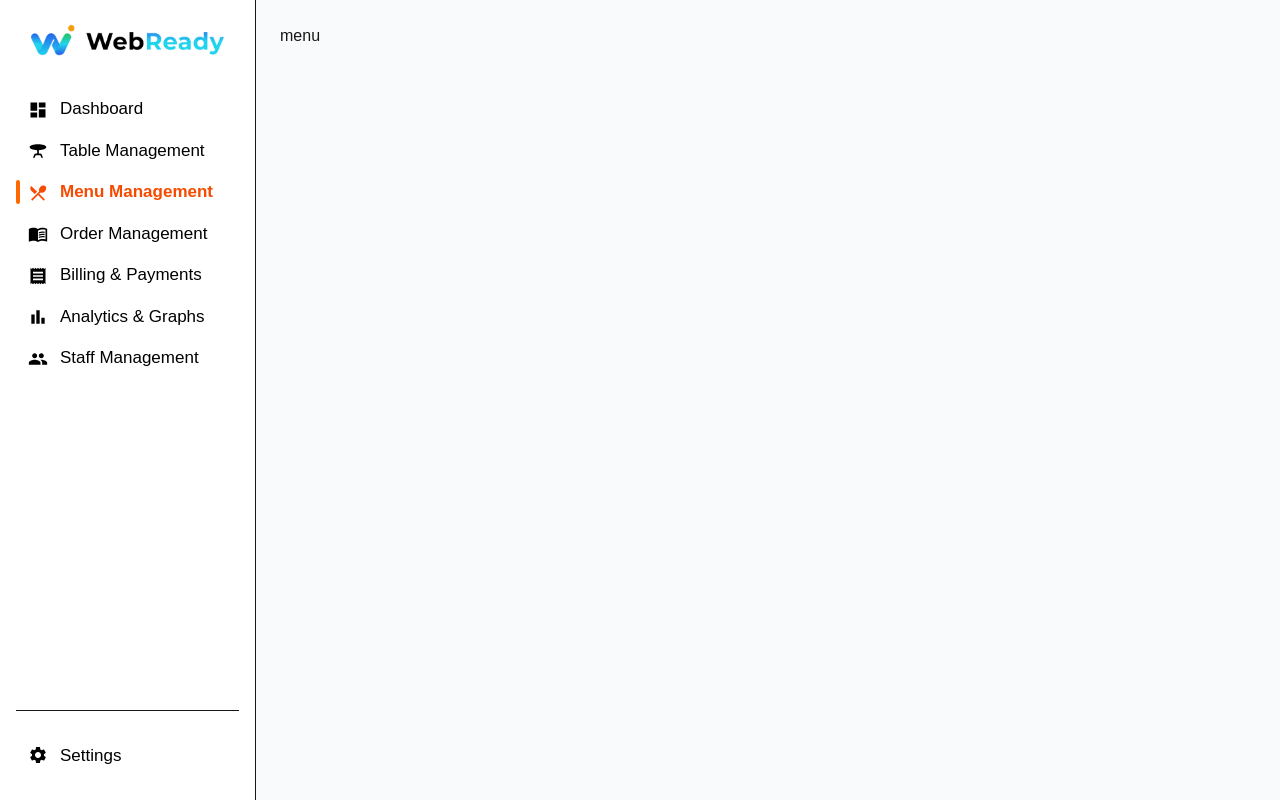
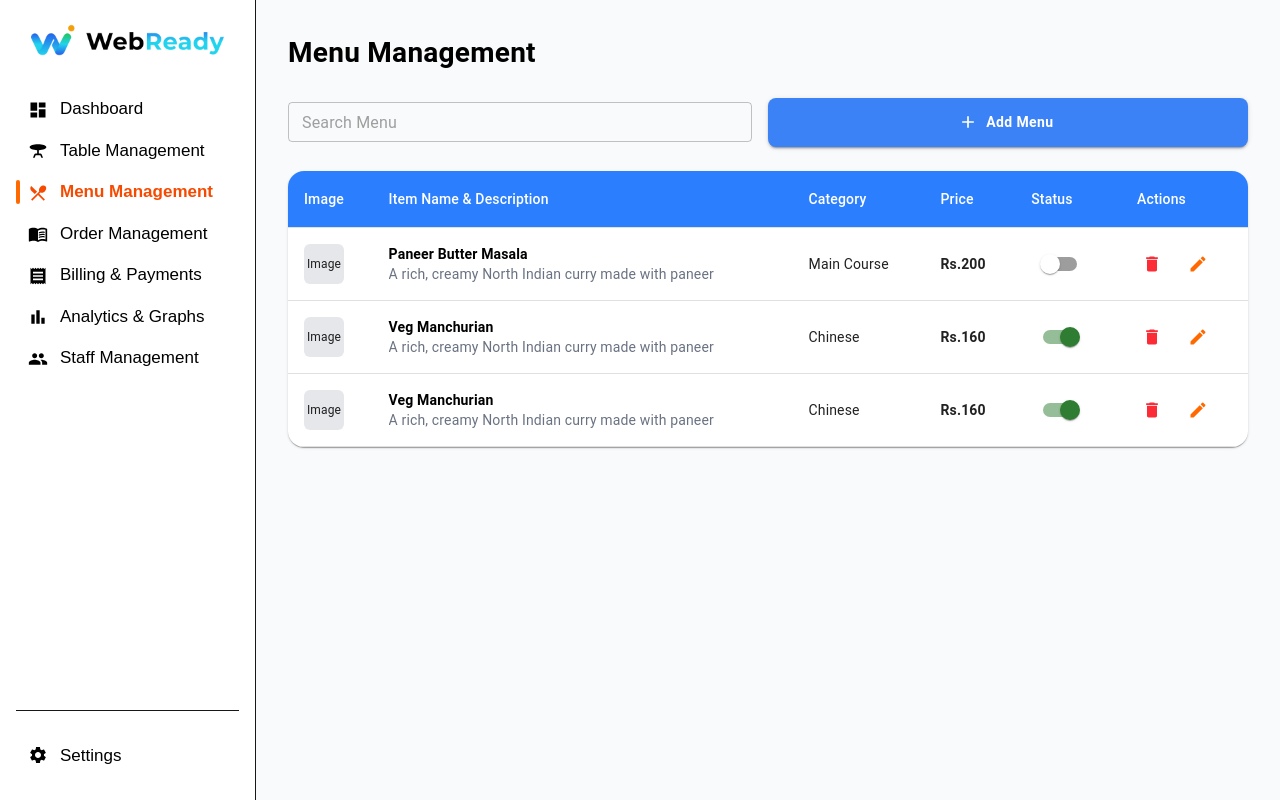
Before and after one commit to parthj712/Bills, a Next.js app: page /admin/menu in a window 1280 px wide. Built offline with nearby package versions, Linux system fonts and the light colour scheme; no server answers.

Commit message:
add menu table

```diff
--- /dev/null
+++ b/src/Componenets/AdminScreens/AdminMenuManagement/MenuManagement.jsx
@@ -0,0 +1,165 @@
+"use client";
+
+import {
+    Box,
+    Typography,
+    Table,
+    TableBody,
+    TableCell,
+    TableContainer,
+    TableHead,
+    TableRow,
+    Paper,
+    Switch,
+    IconButton,
+    TextField,
+    Tooltip,
+} from "@mui/material";
+
+import { Edit, Delete, Add } from "@mui/icons-material";
+import AppButton from "@/Componenets/CommonComponents/AppButton";
+
+
+const menuItems = [
+    {
+        id: 1,
+        name: "Paneer Butter Masala",
+        description: "A rich, creamy North Indian curry made with paneer",
+        category: "Main Course",
+        price: 200,
+        active: false,
+    },
+    {
+        id: 2,
+        name: "Veg Manchurian",
+        description: "A rich, creamy North Indian curry made with paneer",
+        category: "Chinese",
+        price: 160,
+        active: true,
+    },
+    {
+        id: 3,
+        name: "Veg Manchurian",
+        description: "A rich, creamy North Indian curry made with paneer",
+        category: "Chinese",
+        price: 160,
+        active: true,
+    },
+];
+
+export default function MenuManagement() {
+    return (
+        <Box className="flex flex-col gap-6 p-2">
+            {/* Header */}
+            <Box className="flex items-center justify-between">
+                <Typography fontSize={28} fontWeight={600} className="text-black">
+                    Menu Management
+                </Typography>
+            </Box>
+
+            {/* Search + Add */}
+            <Box className="flex items-center justify-between gap-4">
+                <TextField
+                    fullWidth
+                    placeholder="Search Menu"
+                    size="small"
+                    className="max-w-3xl bg-gray-50"
+                />
+
+
+                <AppButton
+                    label="Add Menu"
+                    startIcon={<Add />}
+                    sx={{
+                        backgroundColor: "#3B82F6", // blue-500
+                        color: "#fff",
+                        px: 2, // padding left & right (px-4)
+                        minWidth: 120,
+                        borderRadius: 2,
+                        textTransform: "none",
+                        fontWeight: 500,
+                        "&:hover": {
+                            backgroundColor: "#2563EB", // blue-600
+                        },
+                    }}
+                />
+
+
+            </Box>
+
+            {/* Table */}
+            <TableContainer sx={{ borderRadius: 4 }} component={Paper} className="rounded-2xl shadow-none">
+                <Table>
+                    {/* Table Head */}
+                    <TableHead>
+                        <TableRow className="bg-blue-500">
+                            <TableCell className="!text-white">Image</TableCell>
+                            <TableCell className="!text-white">
+                                Item Name & Description
+                            </TableCell>
+                            <TableCell className="!text-white">Category</TableCell>
+                            <TableCell className="!text-white">Price</TableCell>
+                            <TableCell className="!text-white">Status</TableCell>
+                            <TableCell className="!text-white">Actions</TableCell>
+                        </TableRow>
+                    </TableHead>
+
+                    {/* Table Body */}
+                    <TableBody>
+                        {menuItems.map((item) => (
+                            <TableRow key={item.id}>
+                                {/* Image */}
+                                <TableCell>
+                                    <div className="h-10 w-10 bg-gray-200 rounded-md flex items-center justify-center text-xs">
+                                        Image
+                                    </div>
+                                </TableCell>
+
+                                {/* Name & Desc */}
+                                <TableCell>
+                                    <div className="flex flex-col">
+                                        <span className="font-semibold text-black ">
+                                            {item.name}
+                                        </span>
+                                        <span className="text-sm text-gray-500 line-clamp-1">
+                                            {item.description}
+                                        </span>
+                                    </div>
+                                </TableCell>
+
+                                {/* Category */}
+                                <TableCell>{item.category}</TableCell>
+
+                                {/* Price */}
+                                <TableCell sx={{ fontWeight: 600 }}>Rs.{item.price}</TableCell>
+
+                                {/* Status */}
+                                <TableCell>
+                                    <Switch checked={item.active} color="success" />
+                                </TableCell>
+
+                                {/* Actions */}
+                                <TableCell>
+                                    <div className="flex items-center gap-4">
+                                        <Tooltip title="Delete Menu" arrow>
+                                            <IconButton size="small" className="!text-red-500">
+                                                <Delete fontSize="small" />
+                                            </IconButton>
+                                        </Tooltip>
+
+
+                                        <Tooltip title="Edit Menu" arrow>
+                                            <IconButton size="small" className="!text-orange-500">
+                                                <Edit fontSize="small" />
+                                            </IconButton>
+                                        </Tooltip>
+                                    </div>
+                                </TableCell>
+                            </TableRow>
+                        ))}
+                    </TableBody>
+                </Table>
+            </TableContainer>
+        </Box>
+    );
+}
--- a/src/app/admin/menu/page.jsx
+++ b/src/app/admin/menu/page.jsx
@@ -1,8 +1,11 @@
+import MenuManagement from '@/Componenets/AdminScreens/AdminMenuManagement/MenuManagement'
 import React from 'react'
 
 const page = () => {
   return (
-    <div>menu</div>
+    <div>
+      <MenuManagement/>
+    </div>
   )
 }
 
```
